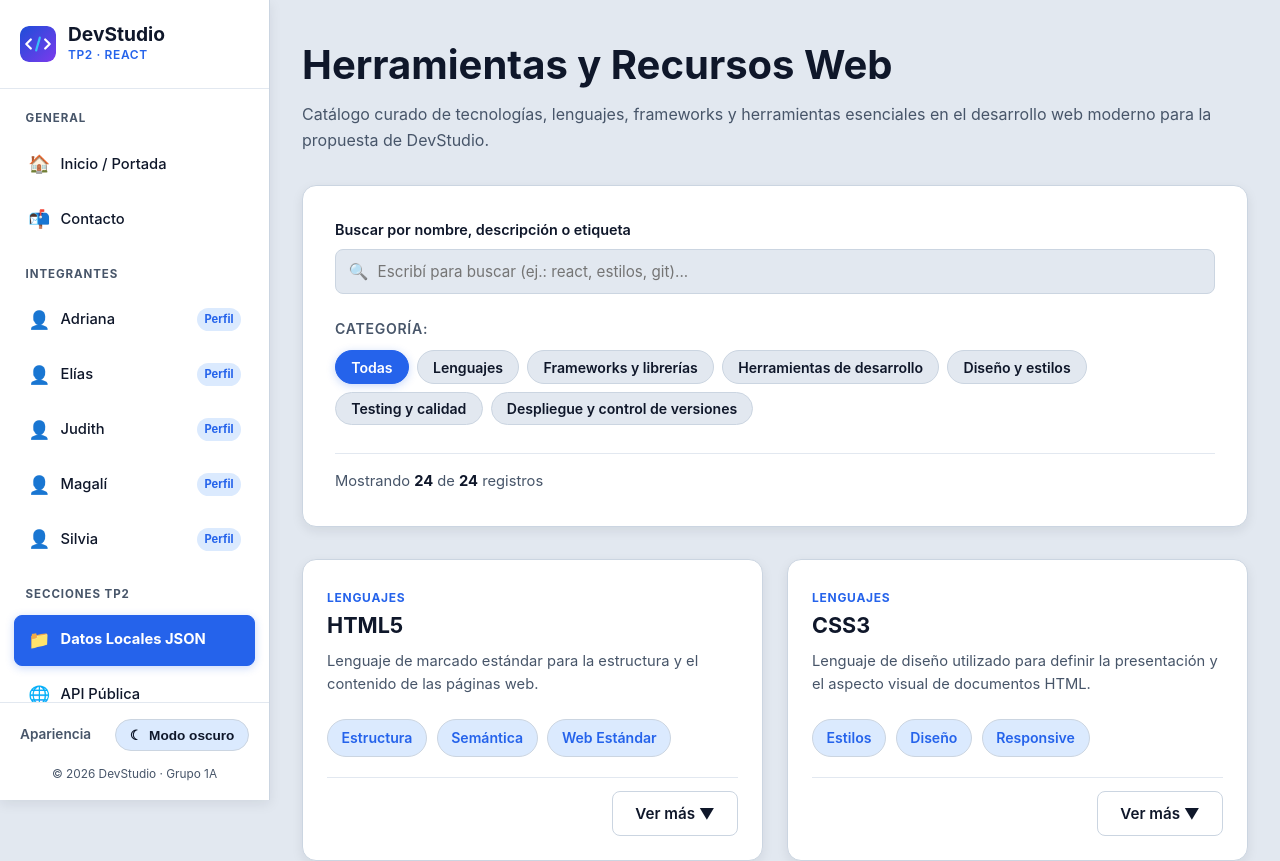
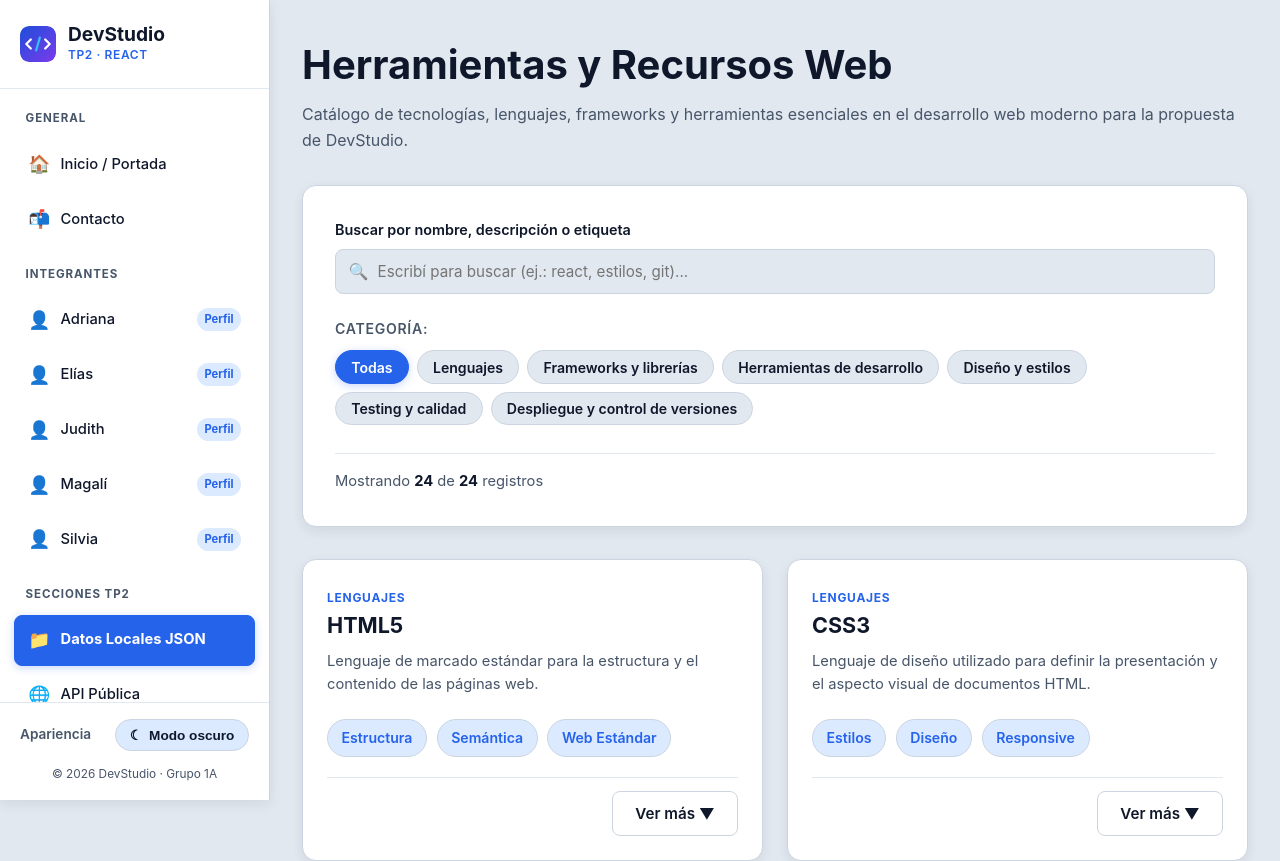
Before and after one commit to sil-graci/tp2-frontend-grupo1a, a React (Vite) app: page /proyectos in a window 1280 px wide. Shown: the top 861 px of the page. Built offline with nearby package versions, Linux system fonts and the light colour scheme.

Commit message:
Ajuste de texto

```diff
--- a/src/pages/CatalogPage.jsx
+++ b/src/pages/CatalogPage.jsx
@@ -64,7 +64,7 @@ export default function CatalogPage() {
         </h1>
 
         <p>
-          Catálogo curado de tecnologías, lenguajes,
+          Catálogo de tecnologías, lenguajes,
           frameworks y herramientas esenciales en el
           desarrollo web moderno para la propuesta de DevStudio.
         </p>
```
